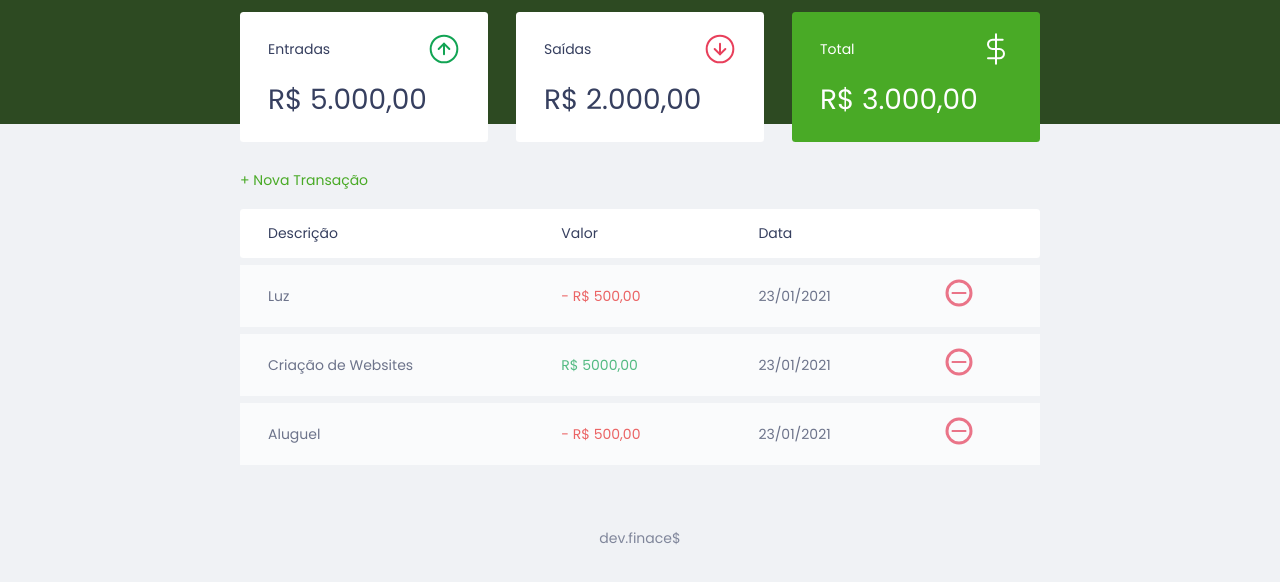
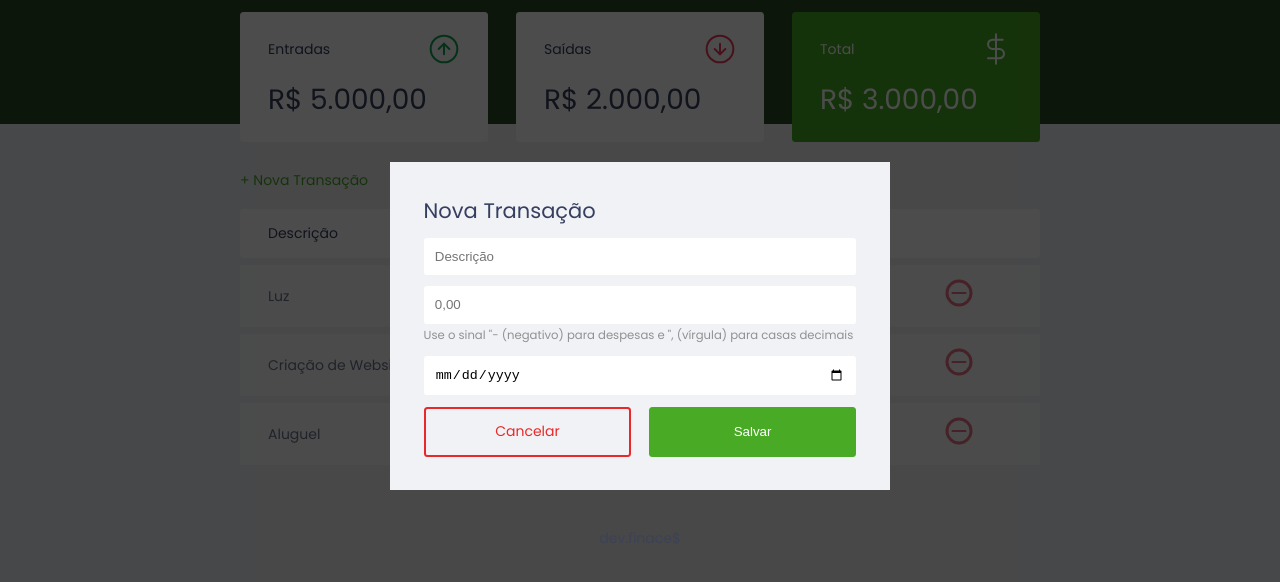
Before and after one commit to LucianoWeslen11/dev.finance, a plain HTML site: page src/index.html in a window 1280 px wide. Both pictures are taken after a click on the link "+ Nova Transação". Shown: the part 74-656 px from the top of the page. Drawn offline with Linux system fonts and the light colour scheme.

Commit message:
added component modal

```diff
--- a/src/index.html
+++ b/src/index.html
@@ -47,7 +47,13 @@
       <section id="transaction">
         <h2 class="sr-only">Transações</h2>
 
-        <a href="#" class="button new">+ Nova Transação</a>
+        <a
+          href="#"
+          class="button new"
+          onClick="modal.open()"
+        >
+          + Nova Transação
+        </a>
 
         <table id="data-table">
           <thead>
@@ -82,8 +88,71 @@
       </section>
     </main>
 
+    <div class="modal-overlay">
+      <div class="modal">
+        <div id="form">
+          <h2>Nova Transação</h2>
+          <form action="">
+            <div class="input-group">
+              <label class="sr-only" for="description">Descrição</label>
+              <input
+                type="text"
+                id="description"
+                name="description"
+                placeholder="Descrição"
+              >
+            </div>
+            <div class="input-group">
+              <label class="sr-only" for="amount">Valor</label>
+              <input
+                type="number"
+                step="0.01"
+                id="amount"
+                name="amount"
+                placeholder="0,00"
+              >
+              <small class="help">
+                Use o sinal "- (negativo) para despesas e ", (vírgula) para casas decimais
+              </small>
+            </div>
+            <div class="input-group">
+              <label class="sr-only" for="date">Data</label>
+              <input
+                type="date"
+                id="date"
+                name="date"
+              >
+            </div>
+            <div class="button-group actions">
+              <a href="#" class="button cancel" onClick="modal.close()">Cancelar</a>
+              <button type="submit">Salvar</button>
+            </div>
+          </form>
+        </div>
+      </div>
+    </div>
+
     <footer>
       <p>dev.finace$</p>
     </footer>
+
+    <script>
+
+      const modal = {
+        open(){
+          document
+            .querySelector(".modal-overlay")
+            .classList
+            .add("active")
+        },
+        close(){
+          document
+            .querySelector(".modal-overlay")
+            .classList
+            .remove("active")
+        }
+      }
+
+    </script>
   </body>
 </html>
--- a/src/style.css
+++ b/src/style.css
@@ -1,6 +1,10 @@
 /* GLOBAL */
 :root {
   --dark-blue: #363f5f;
+  --dark-green: #2d4a22;
+  --green: #49aa26;
+  --light-green: #3dd705;
+  --red: #e92929;
 }
 
 * {
@@ -44,12 +48,13 @@ h2 {
 
 /*LINKS AND BUTTONS*/
 a {
-  color: #49aa26;
+  color: var(--green);
   text-decoration: none;
 }
 
 a:hover {
-  color: #3dd705;
+  color: var(--light-green);
+  transition: 0.2s;
 }
 
 a.button.new {
@@ -57,9 +62,43 @@ a.button.new {
   margin-bottom: 0.8rem;
 }
 
+a.button.cancel {
+  height: 50px;
+  color: var(--red);
+
+  border: 2px solid var(--red);
+  border-radius: 0.25rem;
+
+  display: flex;
+  align-items: center;
+  justify-content: center;
+}
+
+a.button.cancel:hover {
+  opacity: 0.5;
+}
+
+button {
+  width: 100%;
+  height: 50px;
+  border: none;
+  color: #fff;
+
+  background-color: var(--green);
+
+  padding: 0;
+  border-radius: 0.25rem;
+  cursor: pointer;
+  transition: 0.2s;
+}
+
+button:hover {
+  background-color: var(--light-green);
+}
+
 /* HEADER */
 header {
-  background: #2d4a22;
+  background: var(--dark-green);
   padding: 2rem 0 10rem;
   text-align: center;
 }
@@ -104,7 +143,7 @@ header {
 }
 
 .card.total {
-  background: #49aa26;
+  background: var(--green);
   color: #fff;
 }
 
@@ -161,6 +200,78 @@ td.expense {
   color: #e92929;
 }
 
+/* MODAL */
+.modal-overlay {
+  width: 100%;
+  height: 100%;
+
+  background: rgba(0, 0, 0, 0.7);
+
+  position: fixed;
+  top: 0;
+
+  display: flex;
+  align-items: center;
+  justify-content: center;
+
+  opacity: 0;
+  visibility: hidden;
+}
+
+.modal-overlay.active {
+  opacity: 1;
+  visibility: visible;
+}
+
+.modal {
+  background: #f0f2f5;
+  padding: 2.4rem;
+  width: 90%;
+  max-width: 500px;
+}
+
+/* FORM */
+#form {
+  max-width: 500px;
+}
+
+#form h2 {
+  margin-top: 0;
+}
+
+input {
+  border: none;
+  border-radius: 0.2rem;
+
+  padding: 0.8rem;
+
+  width: 100%;
+}
+
+input:focus {
+  outline: none;
+}
+
+.input-group,
+.button-group {
+  margin-top: 0.8rem;
+}
+
+.input-group small {
+  opacity: 0.4;
+}
+
+.button-group.actions {
+  display: flex;
+  justify-content: space-between;
+  align-items: center;
+}
+
+.button-group.actions a,
+.button-group.actions button {
+  width: 48%;
+}
+
 /* FOOTER */
 footer {
   text-align: center;
```
